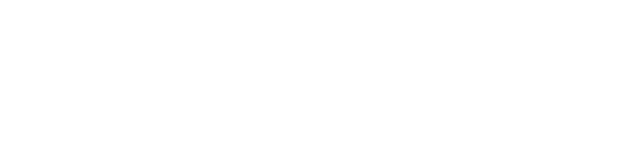
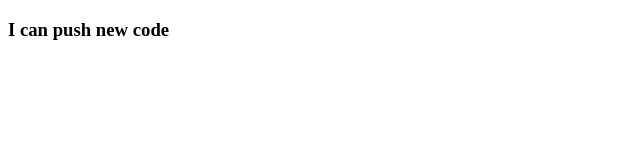
Before and after one commit to Mainul-Hasan07/First-repo, a plain HTML site: page index.html in a window 1280 px wide. Shown: the whole page, without its empty margins (0-640 px from the left). Drawn offline with Linux system fonts and the light colour scheme.

Commit message:
added header

```diff
--- a/index.html
+++ b/index.html
@@ -7,6 +7,7 @@
     <title>My First Repo</title>
 </head>
 <body>
+    <h3>I can push new code</h3>
 
 </body>
 </html>
```
